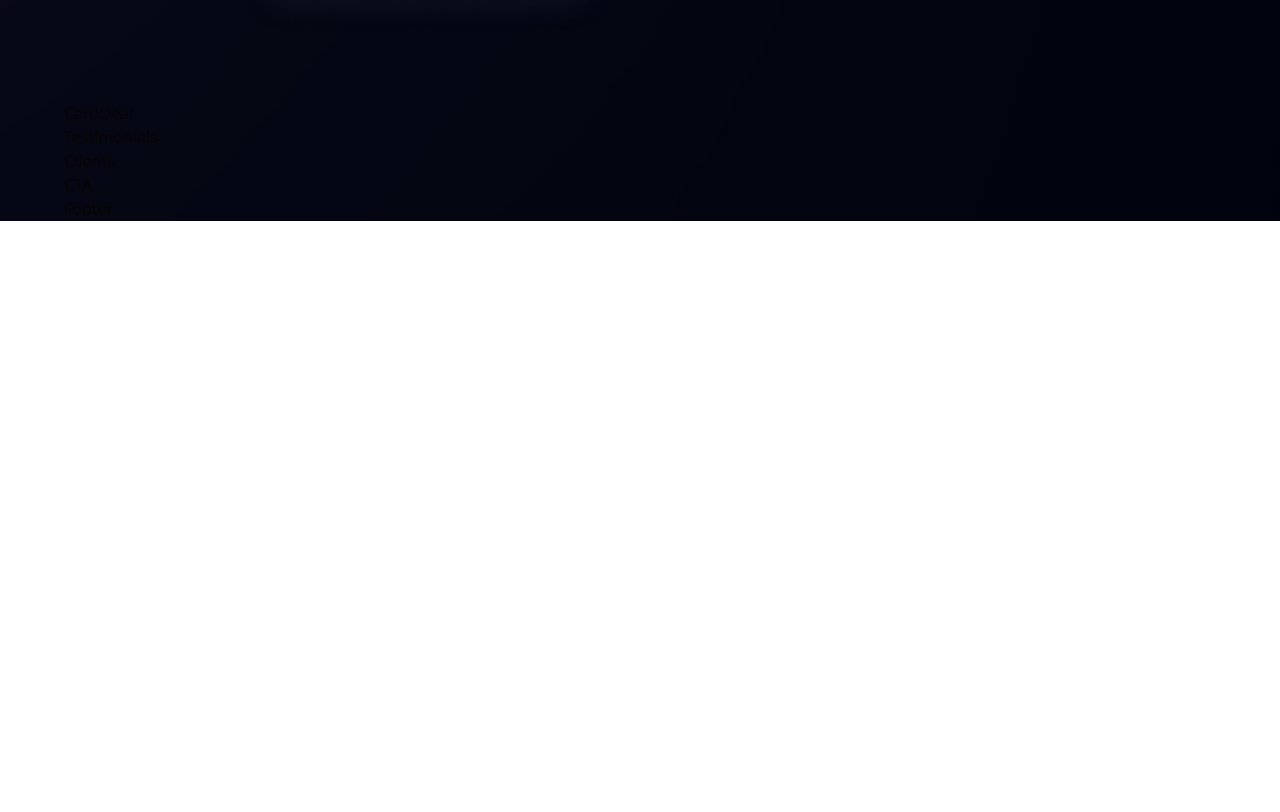
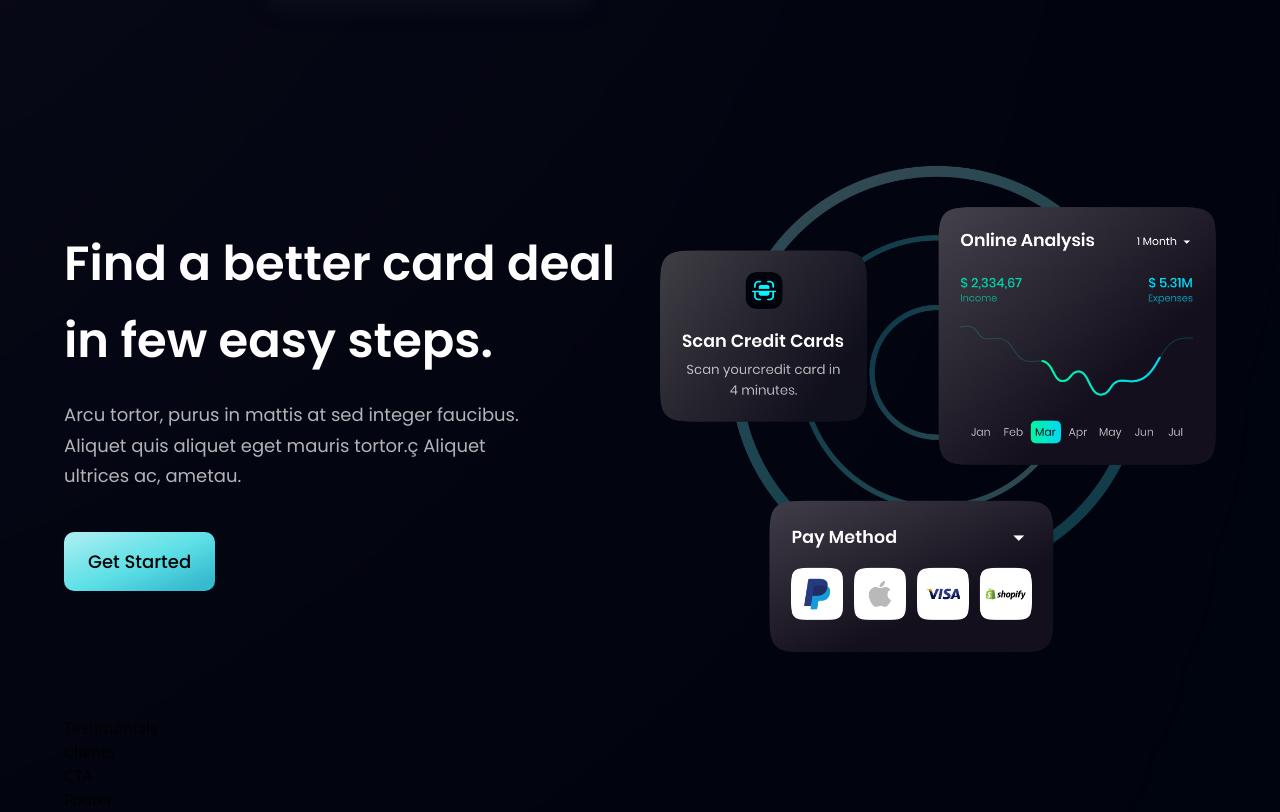
Before and after one commit to emilianoAlfonsin/modern-bank-app, a React (Vite) app: page / in a window 1280 px wide. Shown: the part 2068-2880 px from the top of the page. Before the commit the page ends 2289 px from the top, so only its background shows below. Built offline with nearby package versions, Linux system fonts and the light colour scheme.

Commit message:
Card Deal section

```diff
--- a/src/components/Button.jsx
+++ b/src/components/Button.jsx
@@ -1,7 +1,7 @@
 import React from 'react'
 
 const Button = ({ styles, text }) => (
-  <button type='button' className={`py-4 px-6 bg-blue-gradient font-poppins font-medium text-black text-[18px] outlined-none ${styles}`} >
+  <button type='button' className={`py-4 px-6 bg-blue-gradient font-poppins font-medium text-black text-[18px] outlined-none rounded-[10px] ${styles}`} >
     {text}
   </button>
 )
--- a/src/components/CardDeal.jsx
+++ b/src/components/CardDeal.jsx
@@ -1,9 +1,24 @@
-import React from 'react'
+import {card} from '../assets'
+import styles, {layout} from '../styles'
+import Button from './Button'
 
-const CardDeal = () => {
-  return (
-    <div>CardDeal</div>
-  )
-}
+const CardDeal = () => (
+  <section className={layout.section}>
+    <div className={layout.sectionInfo}>
+      <h2 className={styles.heading2}>
+        Find a better card deal <br className='sm:block hidden'/> in few easy steps.
+      </h2>
+      <p className={`${styles.paragraph} max-w-[470px] mt-5`}>
+        Arcu tortor, purus in mattis at sed integer faucibus. Aliquet quis aliquet eget mauris tortor.ç Aliquet ultrices ac, ametau.
+      </p>
+      <Button text='Get Started' styles='mt-10' />
+    </div>
+
+    <div className={layout.sectionImg}>
+      <img src={card} alt="card" className='w-[100%] h-[100%]'/>
+    </div>
+  </section>
+)
+
 
 export default CardDeal
```
